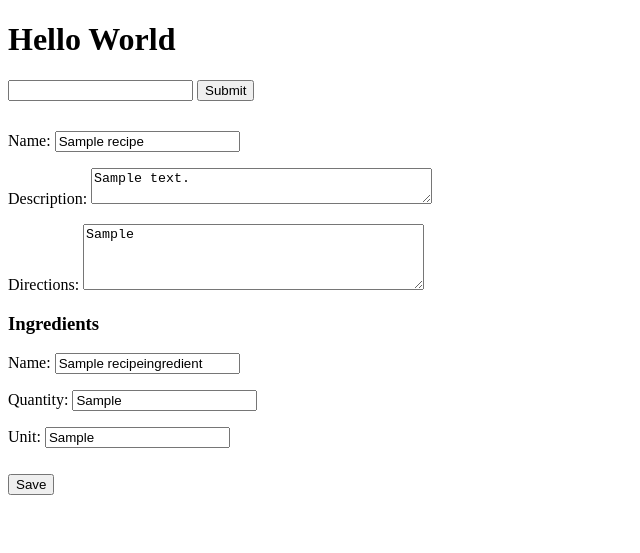
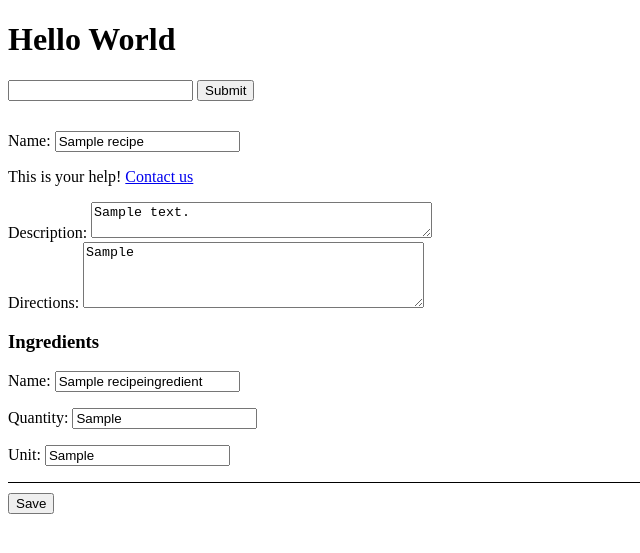
Before and after one commit to shabayekdes/try-django, a Django app: page /pantry/recipes/1/edit/ in a window 1280 px wide. Shown: the top 553 px of the page, without its empty margins (0-640 px from the left). Run offline with Django 3.2, Linux system fonts and the light colour scheme; the first user in the database is signed in; tables that the repository leaves empty hold one stand-in row (Sample ...).

Commit message:
Rendering form fields & more in templates

```diff
--- a/recipes/forms.py
+++ b/recipes/forms.py
@@ -4,7 +4,7 @@ from .models import Recipe, RecipeIngredient
 class RecipeForm(forms.ModelForm):
     error_css_class = 'error-field'
     required_css_class = 'required-field'
-    name = forms.CharField(widget=forms.TextInput(attrs={"class": "form-control", "placeholder": "Recipe name"}))
+    name = forms.CharField(help_text='This is your help! <a href="/contact">Contact us</a>')
     # descriptions = forms.CharField(widget=forms.Textarea(attrs={"rows": 3}))
     class Meta:
         model = Recipe
--- a/templates/recipes/create-update.html
+++ b/templates/recipes/create-update.html
@@ -3,7 +3,11 @@
 
 {% block content %}
 
-
+<style>
+    .ingredient-form {
+        border-bottom: 1px solid black;
+    }
+</style>
 {% if message %}
 
 <p>{{ message }}</p>
@@ -11,11 +15,25 @@
 <div style='margin-top:30px;'>
     <form action='.' method="POST">
         {% csrf_token %}
-        {{ form.as_p }}
+       {% for field in form %}
+       <div class='{% if field.field.required %}{{ form.required_css_class }}{%endif%}'>
+        {{ field.errors }}
+        {{ field.label_tag }} {{ field }}
+        {% if field.help_text %}
+            <p class="help">{{ field.help_text|safe }}</p>
+        {% endif %}
+        </div>
+       {% endfor %}
+
 
         {% if formset %}
         <h3>Ingredients</h3>
-        {{ formset.as_p }}
+        {{ formset.management_form }}
+        {% for form in formset %}
+                <div class='ingredient-form'>
+                    {{ form.as_p }}
+                </div>
+        {% endfor %}
         {% endif %}
         <button style='margin-top:10px;' type='submit' >Save</button>
     </form>
```
